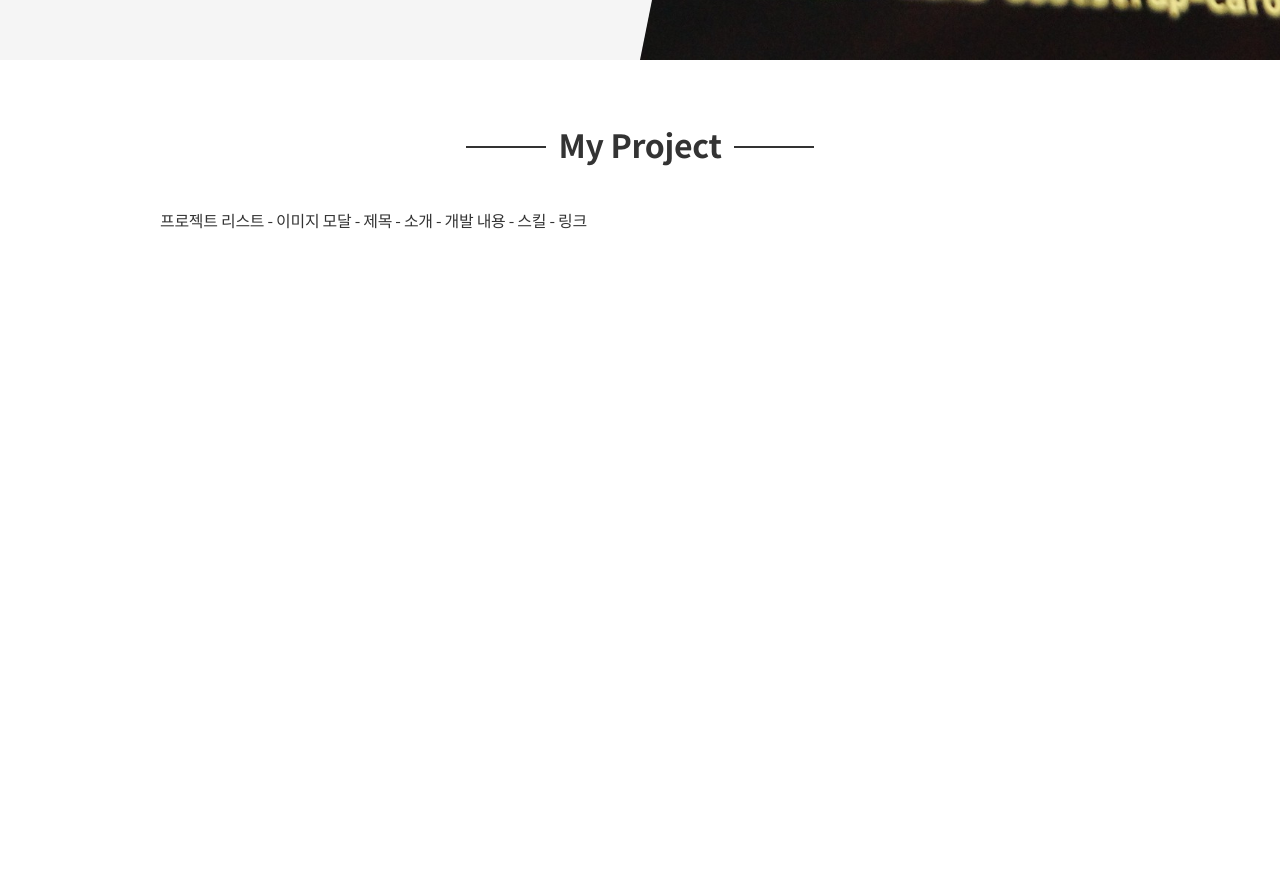
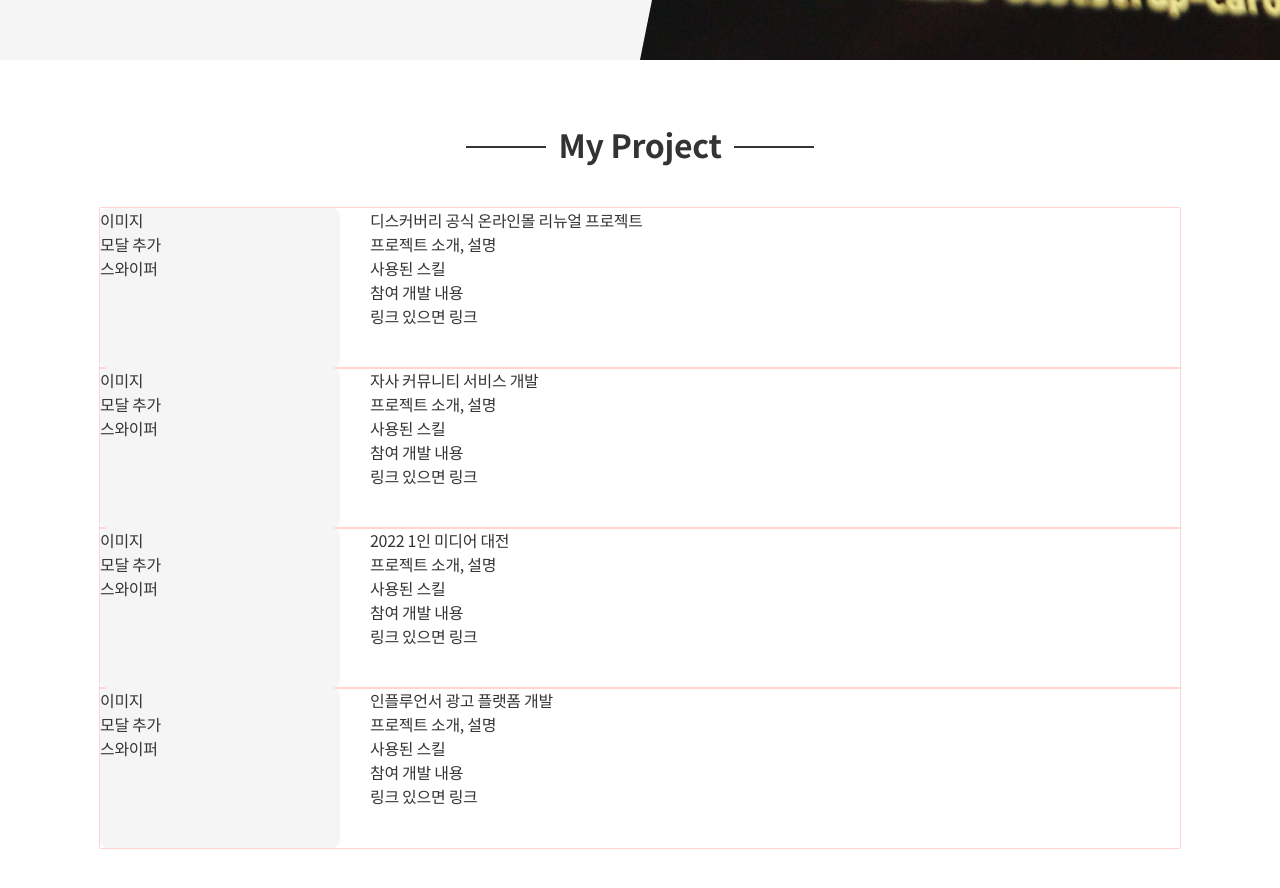
Before and after one commit to qpow1018/my-portfolio, a React (Create React App) app: page / in a window 1280 px wide. Shown: the part 740-1628 px from the top of the page. Before the commit the page ends 1072 px from the top, so only its background shows below. Built offline with nearby package versions, Linux system fonts and the light colour scheme.

Commit message:
Feat: add Project structure

```diff
--- /dev/null
+++ b/src/components/Project/ProjectData/DiscoveryMall.tsx
@@ -0,0 +1,13 @@
+import { Box } from '@mui/material';
+
+import ProjectDataContainer from './ProjectDataContainer';
+
+export default function DiscoveryMall() {
+  return (
+    <ProjectDataContainer
+      title='디스커버리 공식 온라인몰 리뉴얼 프로젝트'
+    >
+      DiscoveryMall
+    </ProjectDataContainer>
+  );
+}
--- /dev/null
+++ b/src/components/Project/ProjectData/FlaboAdPlatform.tsx
@@ -0,0 +1,13 @@
+import { Box } from '@mui/material';
+
+import ProjectDataContainer from './ProjectDataContainer';
+
+export default function FlaboAdPlatform() {
+  return (
+    <ProjectDataContainer
+      title='인플루언서 광고 플랫폼 개발'
+    >
+      FlaboAdPlatform
+    </ProjectDataContainer>
+  );
+}
--- /dev/null
+++ b/src/components/Project/ProjectData/FlaboCommunity.tsx
@@ -0,0 +1,13 @@
+import { Box } from '@mui/material';
+
+import ProjectDataContainer from './ProjectDataContainer';
+
+export default function FlaboCommunity() {
+  return (
+    <ProjectDataContainer
+      title='자사 커뮤니티 서비스 개발'
+    >
+      FlaboCommunity
+    </ProjectDataContainer>
+  );
+}
--- /dev/null
+++ b/src/components/Project/ProjectData/MediaFestival.tsx
@@ -0,0 +1,13 @@
+import { Box } from '@mui/material';
+
+import ProjectDataContainer from './ProjectDataContainer';
+
+export default function MediaFestival() {
+  return (
+    <ProjectDataContainer
+      title='2022 1인 미디어 대전'
+    >
+      MediaFestival
+    </ProjectDataContainer>
+  );
+}
--- /dev/null
+++ b/src/components/Project/ProjectData/ProjectDataContainer.tsx
@@ -0,0 +1,65 @@
+import { Box } from '@mui/material';
+import theme from '@/style/theme';
+
+export default function ProjectDataContainer(
+  props: {
+    title: string;
+
+
+    children: React.ReactNode;
+  }
+) {
+  return (
+    <Box
+      sx={{
+        boxShadow: '0 0 1px red',
+        display: 'flex',
+      }}
+    >
+      <Thumbnail
+
+      />
+
+      <Box
+        sx={{
+          flex: 1,
+          marginLeft: '30px'
+        }}
+      >
+        <Box>
+          { props.title }
+        </Box>
+        <Box>
+          프로젝트 소개, 설명
+        </Box>
+        <Box>
+          사용된 스킬
+        </Box>
+        <Box>
+          참여 개발 내용
+        </Box>
+        <Box>
+          링크 있으면 링크
+        </Box>
+      </Box>
+    </Box>
+  );
+}
+
+function Thumbnail() {
+  return (
+    <Box
+      sx={{
+        flexShrink: 0,
+        width: '240px',
+        height: '160px',
+        borderRadius: theme.common.borderRadius,
+        backgroundColor: theme.color.dark.grayF,
+      }}
+    >
+      이미지<br />
+      모달 추가<br />
+      스와이퍼
+    </Box>
+  );
+}
--- a/src/components/Project/index.tsx
+++ b/src/components/Project/index.tsx
@@ -1,5 +1,10 @@
 import { Box } from '@mui/material';
 import theme from '@/style/theme';
+
+import DiscoveryMall from './ProjectData/DiscoveryMall';
+import FlaboCommunity from './ProjectData/FlaboCommunity';
+import MediaFestival from './ProjectData/MediaFestival';
+import FlaboAdPlatform from './ProjectData/FlaboAdPlatform';
 
 export default function Project() {
   return (
@@ -18,15 +23,11 @@
           title={'My Project'}
         />
 
-        프로젝트 리스트
-        - 이미지 모달
-        - 제목
-        - 소개
-        - 개발 내용
-        - 스킬
-        - 링크
+        <DiscoveryMall />
+        <FlaboCommunity />
+        <MediaFestival />
+        <FlaboAdPlatform />
       </Box>
-
     </Box>
   );
 }
--- a/src/style/theme.ts
+++ b/src/style/theme.ts
@@ -16,7 +16,7 @@
     },
   },
   size: {
-    containerWidth: 960,
+    containerWidth: 1080,
   },
   common: {
     fontFamily: `'Noto Sans KR', sans-serif`,
```
